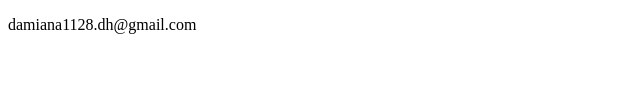
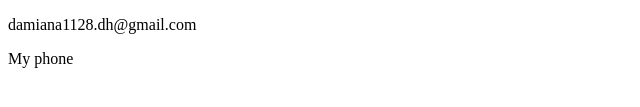
Before and after one commit to DamianaHerrera/cv-2025, a plain HTML site: page index.html in a window 1280 px wide. Shown: the part 193-300 px from the top of the page, 0-640 px from the left. Drawn offline with Linux system fonts and the light colour scheme.

Commit message:
numero de telefono

```diff
--- a/index.html
+++ b/index.html
@@ -15,6 +15,7 @@
     <footer>
         <h3>Contact me</h3>
         <p>damiana1128.dh@gmail.com</p>
+        <p>My phone</p>
     </footer>
 </body>
 </html>
```
